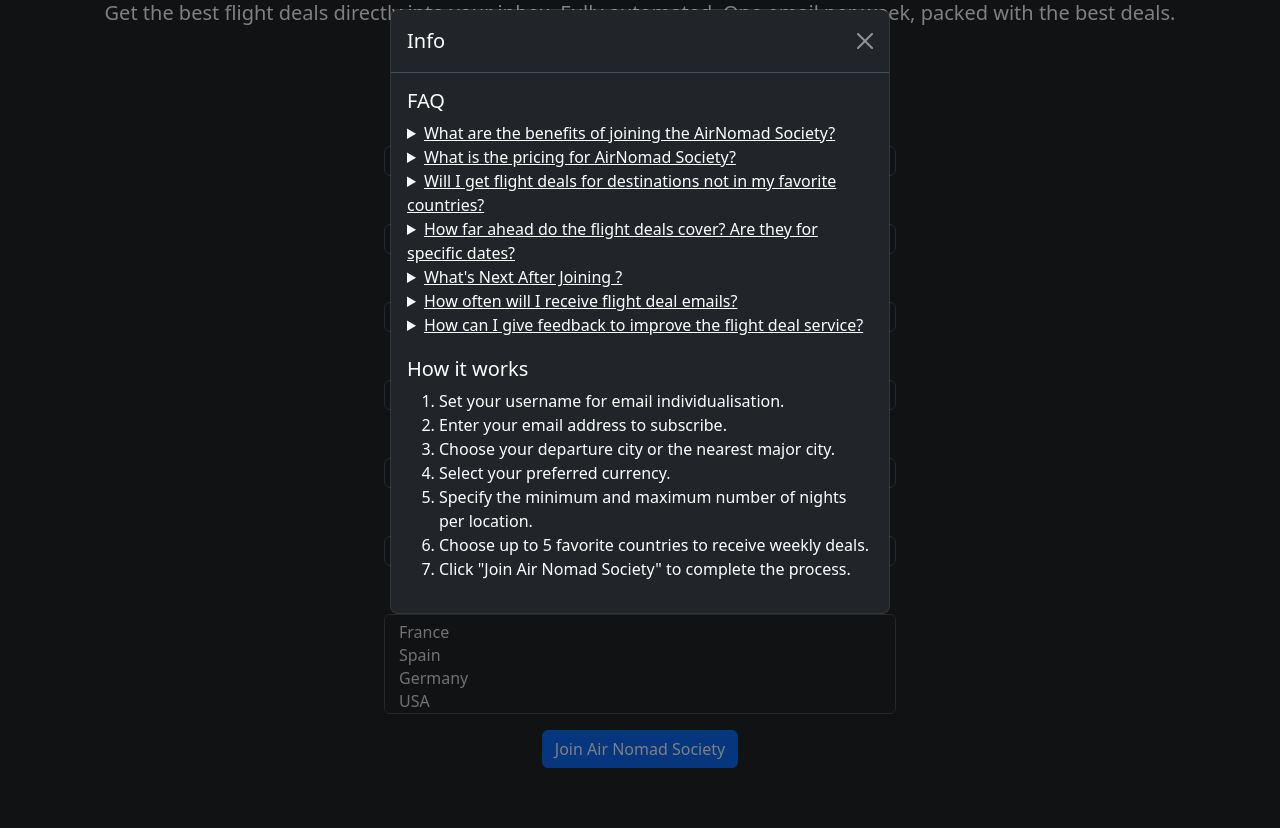
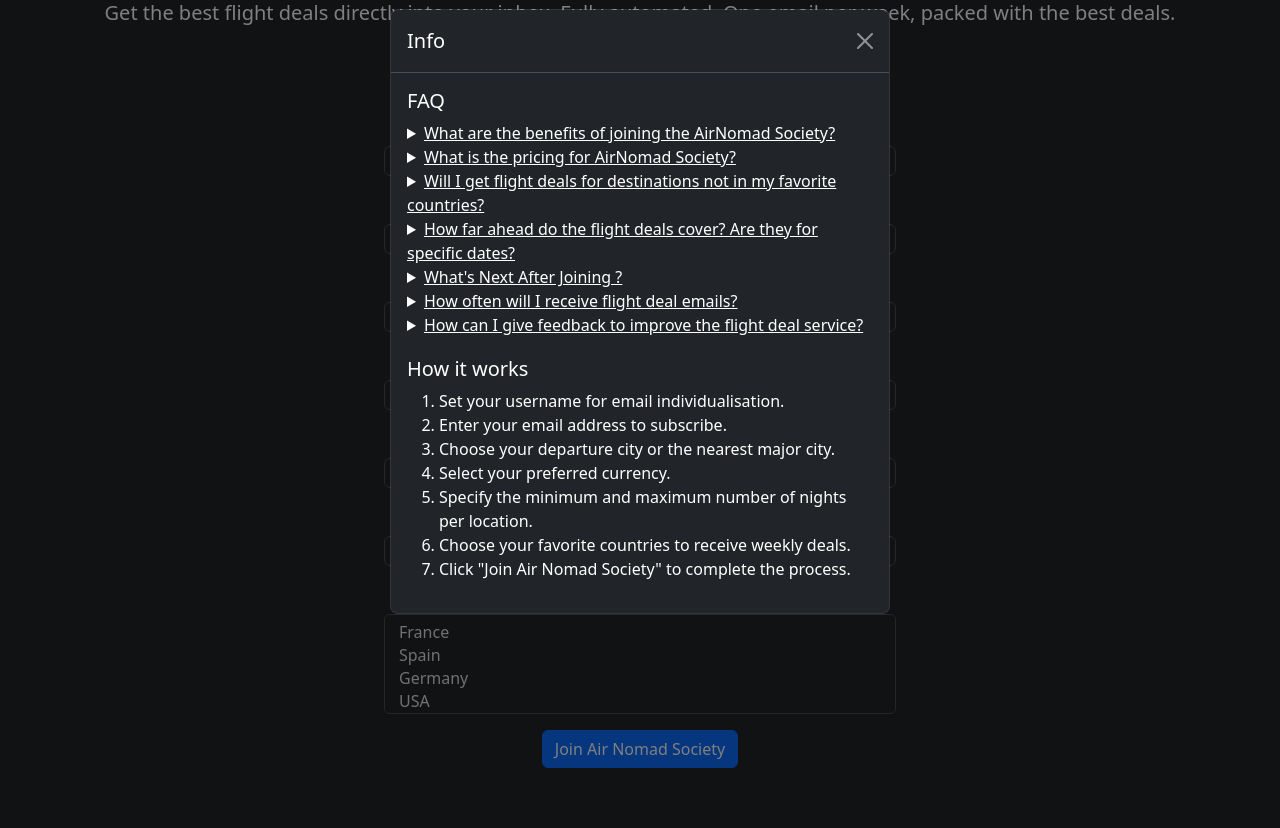
Before and after one commit to timonrieger/Project-Hub, a Flask app: page /air-nomad-society in a window 1280 px wide, after a click on "Info". Shown: the part 205-1033 px from the top of the page. Run offline with Flask 3, Linux system fonts and the light colour scheme; some libraries are stand-ins or nearby versions.

Commit message:
allow more than 5 fav countries selection

```diff
--- a/templates/AirNomad.html
+++ b/templates/AirNomad.html
@@ -64,7 +64,7 @@
                       <li>Choose your departure city or the nearest major city.</li>
                       <li>Select your preferred currency.</li>
                       <li>Specify the minimum and maximum number of nights per location.</li>
-                      <li>Choose up to 5 favorite countries to receive weekly deals.</li>
+                      <li>Choose your favorite countries to receive weekly deals.</li>
                       <li>Click "Join Air Nomad Society" to complete the process.</li>
                     </ol>
                 </div>
```
